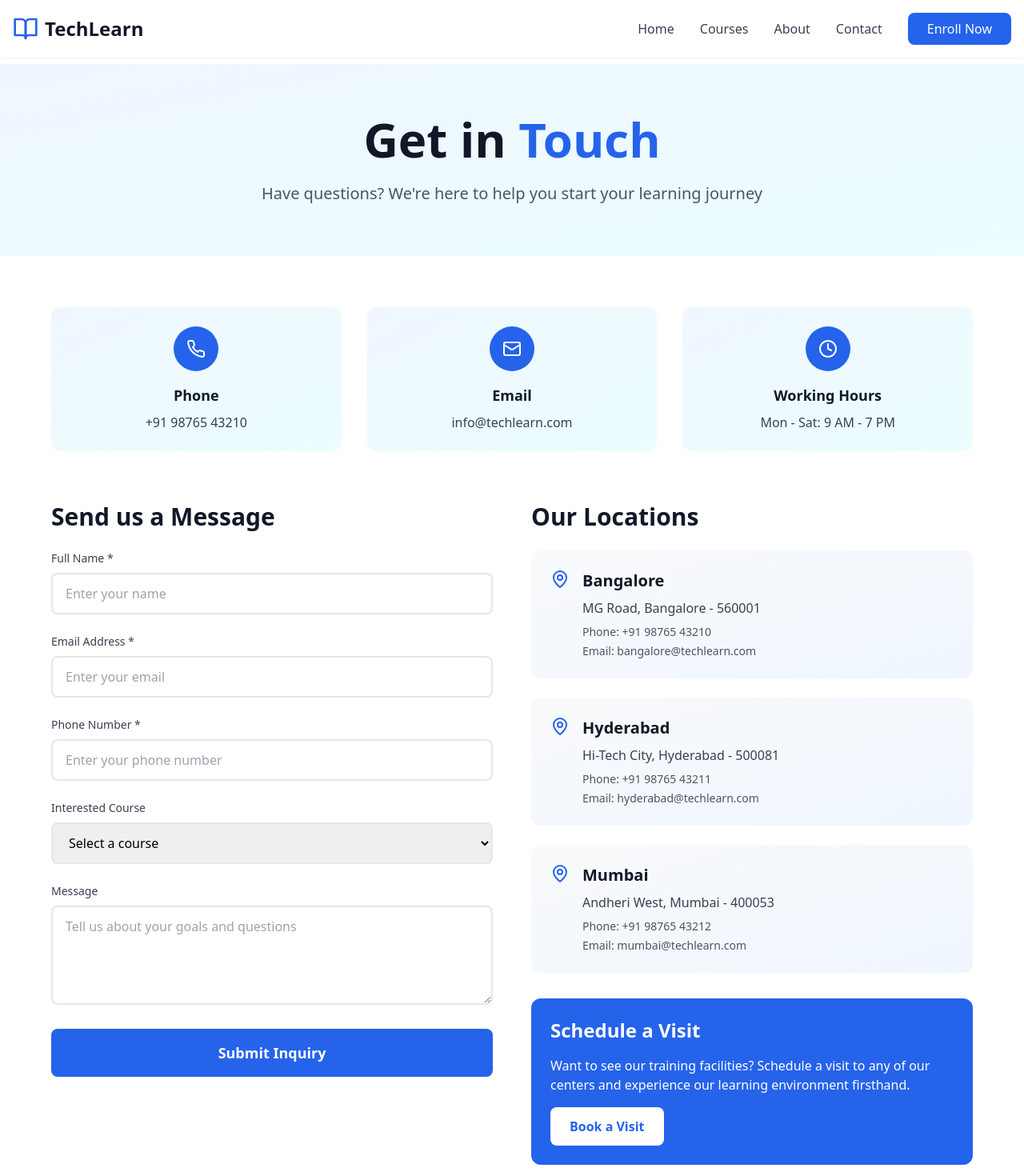
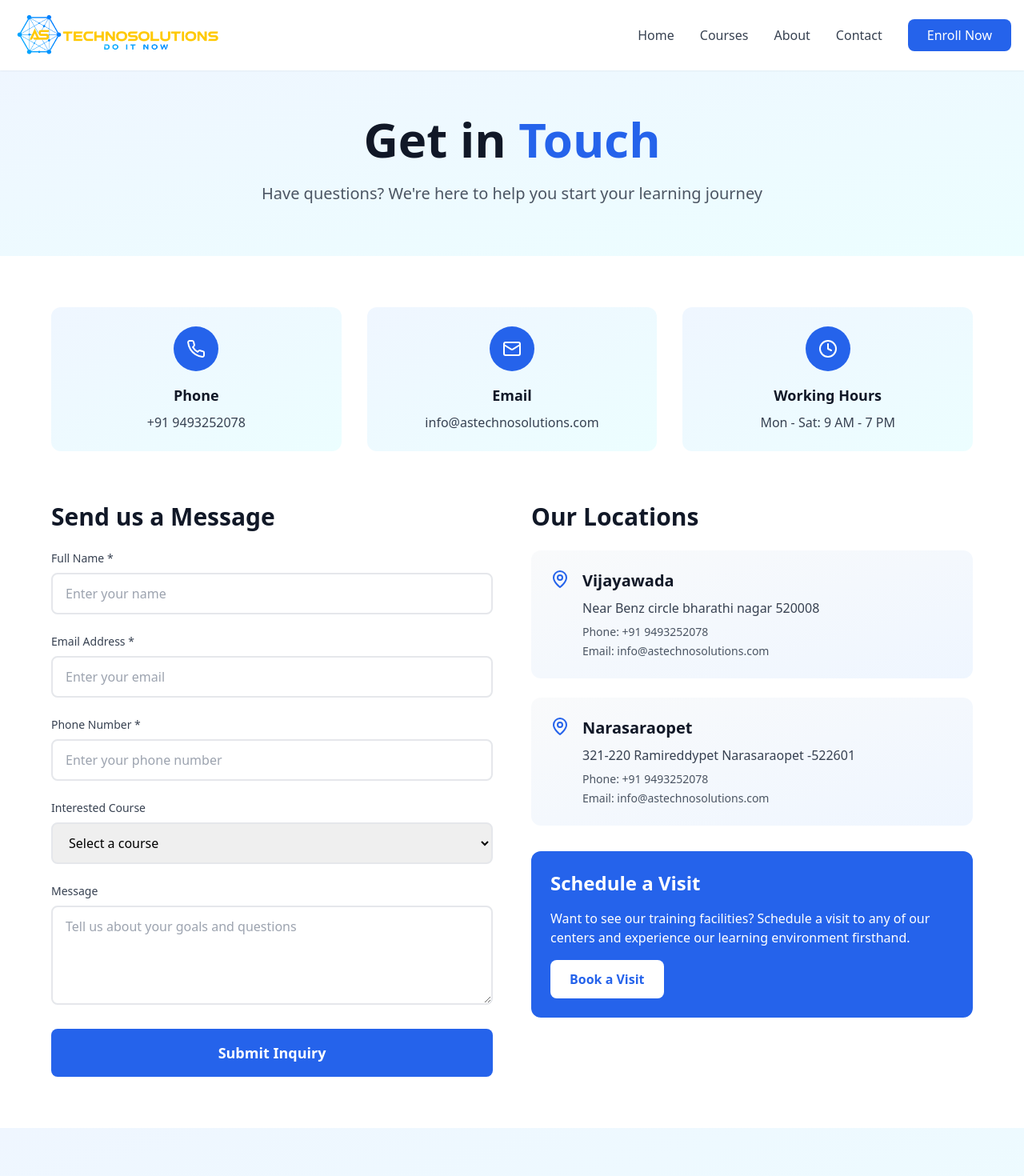
Before and after one commit to SuprajaDarapaneni/EXORDIAINNOVATION, a React (Vite) app: page /contact in a window 1280 px wide. Shown: the top 1470 px of the page at 80% size. Built offline with nearby package versions, Linux system fonts and the light colour scheme.

Commit message:
new changeds

```diff
--- a/src/components/Footer.tsx
+++ b/src/components/Footer.tsx
@@ -40,7 +40,7 @@ export default function Footer() {
             <h3 className="text-white font-bold mb-4">Contact Info</h3>
             <ul className="space-y-2 text-sm">
               <li>Email: info@techlearn.com</li>
-              <li>Phone: +91 98765 43210</li>
+              <li>Phone: +91 9493252078s</li>
               <li>Location: Bangalore, India</li>
             </ul>
           </div>
--- a/src/components/Header.tsx
+++ b/src/components/Header.tsx
@@ -1,6 +1,7 @@
-import { Menu, X, BookOpen } from 'lucide-react';
+import { Menu, X } from 'lucide-react';
 import { useState } from 'react';
 import { Link } from 'react-router-dom';
+import logo from '../assets/ai jpg-01.png'; // ✅ Make sure filename has no spaces or rename it safely
 
 export default function Header() {
   const [mobileMenuOpen, setMobileMenuOpen] = useState(false);
@@ -9,21 +10,31 @@ export default function Header() {
     <header className="fixed w-full bg-white shadow-sm z-50">
       <nav className="container mx-auto px-4 py-4">
         <div className="flex items-center justify-between">
+          {/* ✅ Logo Section */}
           <Link to="/" className="flex items-center space-x-2">
-            <BookOpen className="w-8 h-8 text-blue-600" />
-            <span className="text-2xl font-bold text-gray-900">TechLearn</span>
+            <img
+              src={logo}
+              alt="AI Technologies Logo"
+              className="h-14 w-auto object-contain brightness-125 contrast-125 hover:scale-105 transition-transform duration-300"
+              loading="lazy"
+            />
           </Link>
 
+          {/* ✅ Desktop Menu */}
           <div className="hidden md:flex items-center space-x-8">
             <Link to="/" className="text-gray-700 hover:text-blue-600 transition">Home</Link>
             <Link to="/courses" className="text-gray-700 hover:text-blue-600 transition">Courses</Link>
             <Link to="/about" className="text-gray-700 hover:text-blue-600 transition">About</Link>
             <Link to="/contact" className="text-gray-700 hover:text-blue-600 transition">Contact</Link>
-            <Link to="/contact" className="bg-blue-600 text-white px-6 py-2 rounded-lg hover:bg-blue-700 transition">
+            <Link
+              to="/contact"
+              className="bg-blue-600 text-white px-6 py-2 rounded-lg hover:bg-blue-700 transition"
+            >
               Enroll Now
             </Link>
           </div>
 
+          {/* ✅ Mobile Menu Button */}
           <button
             className="md:hidden text-gray-700"
             onClick={() => setMobileMenuOpen(!mobileMenuOpen)}
@@ -32,13 +43,18 @@ export default function Header() {
           </button>
         </div>
 
+        {/* ✅ Mobile Menu */}
         {mobileMenuOpen && (
           <div className="md:hidden mt-4 pb-4 space-y-3">
             <Link to="/" className="block text-gray-700 hover:text-blue-600 transition" onClick={() => setMobileMenuOpen(false)}>Home</Link>
             <Link to="/courses" className="block text-gray-700 hover:text-blue-600 transition" onClick={() => setMobileMenuOpen(false)}>Courses</Link>
             <Link to="/about" className="block text-gray-700 hover:text-blue-600 transition" onClick={() => setMobileMenuOpen(false)}>About</Link>
             <Link to="/contact" className="block text-gray-700 hover:text-blue-600 transition" onClick={() => setMobileMenuOpen(false)}>Contact</Link>
-            <Link to="/contact" className="block w-full bg-blue-600 text-white px-6 py-2 rounded-lg hover:bg-blue-700 transition text-center" onClick={() => setMobileMenuOpen(false)}>
+            <Link
+              to="/contact"
+              className="block w-full bg-blue-600 text-white px-6 py-2 rounded-lg hover:bg-blue-700 transition text-center"
+              onClick={() => setMobileMenuOpen(false)}
+            >
               Enroll Now
             </Link>
           </div>
--- a/src/pages/Contact.tsx
+++ b/src/pages/Contact.tsx
@@ -22,37 +22,32 @@ export default function Contact() {
 
   const locations = [
     {
-      city: 'Bangalore',
-      address: 'MG Road, Bangalore - 560001',
-      phone: '+91 98765 43210',
-      email: 'bangalore@techlearn.com',
+      city: 'Vijayawada',
+      address: 'Near Benz circle bharathi nagar  520008',
+      phone: '+91 9493252078',
+      email: 'info@astechnosolutions.com',
     },
     {
-      city: 'Hyderabad',
-      address: 'Hi-Tech City, Hyderabad - 500081',
-      phone: '+91 98765 43211',
-      email: 'hyderabad@techlearn.com',
+      city: 'Narasaraopet',
+      address: '321-220 Ramireddypet Narasaraopet -522601',
+      phone: '+91  9493252078',
+      email: 'info@astechnosolutions.com',
     },
-    {
-      city: 'Mumbai',
-      address: 'Andheri West, Mumbai - 400053',
-      phone: '+91 98765 43212',
-      email: 'mumbai@techlearn.com',
-    },
+
   ];
 
   const contactInfo = [
     {
       icon: <Phone className="w-6 h-6" />,
       title: 'Phone',
-      content: '+91 98765 43210',
-      link: 'tel:+919876543210',
+      content: '+91 9493252078',
+      link: 'tel:+919493252078',
     },
     {
       icon: <Mail className="w-6 h-6" />,
       title: 'Email',
-      content: 'info@techlearn.com',
-      link: 'mailto:info@techlearn.com',
+      content: ' info@astechnosolutions.com',
+      link: 'mailto: info@astechnosolutions.com',
     },
     {
       icon: <Clock className="w-6 h-6" />,
@@ -243,10 +238,10 @@ export default function Contact() {
               Join thousands of successful students who started their tech journey with us
             </p>
             <div className="flex flex-col sm:flex-row gap-4 justify-center">
-              <a href="tel:+919876543210" className="bg-blue-600 text-white px-8 py-3 rounded-lg hover:bg-blue-700 transition font-semibold">
+              <a href="tel:+919493252078" className="bg-blue-600 text-white px-8 py-3 rounded-lg hover:bg-blue-700 transition font-semibold">
                 Call Now
               </a>
-              <a href="https://wa.me/919876543210" target="_blank" rel="noopener noreferrer" className="bg-green-600 text-white px-8 py-3 rounded-lg hover:bg-green-700 transition font-semibold">
+              <a href="https://wa.me/+919493252078" target="_blank" rel="noopener noreferrer" className="bg-green-600 text-white px-8 py-3 rounded-lg hover:bg-green-700 transition font-semibold">
                 WhatsApp Us
               </a>
             </div>
--- a/src/pages/Home.tsx
+++ b/src/pages/Home.tsx
@@ -42,7 +42,8 @@ export default function Home() {
   const companyLogos = ['Google', 'Microsoft', 'Amazon', 'TCS', 'Infosys', 'Wipro', 'Accenture', 'Cognizant'];
 
   return (
-    <main>
+    <main className="pt-20">
+      {/* Hero Section */}
       <section className="bg-gradient-to-br from-blue-50 to-cyan-50 py-20">
         <div className="container mx-auto px-4">
           <div className="max-w-4xl mx-auto text-center">
@@ -53,10 +54,16 @@ export default function Home() {
               Transform your career with expert-led training programs. Get job-ready skills from industry professionals.
             </p>
             <div className="flex flex-col sm:flex-row gap-4 justify-center">
-              <Link to="/courses" className="bg-blue-600 text-white px-8 py-4 rounded-lg hover:bg-blue-700 transition flex items-center justify-center gap-2 text-lg font-semibold">
+              <Link
+                to="/courses"
+                className="bg-blue-600 text-white px-8 py-4 rounded-lg hover:bg-blue-700 transition flex items-center justify-center gap-2 text-lg font-semibold"
+              >
                 Explore Courses <ChevronRight className="w-5 h-5" />
               </Link>
-              <Link to="/contact" className="bg-white text-blue-600 px-8 py-4 rounded-lg hover:bg-gray-50 transition border-2 border-blue-600 text-lg font-semibold">
+              <Link
+                to="/contact"
+                className="bg-white text-blue-600 px-8 py-4 rounded-lg hover:bg-gray-50 transition border-2 border-blue-600 text-lg font-semibold"
+              >
                 Book Free Demo
               </Link>
             </div>
@@ -74,6 +81,7 @@ export default function Home() {
         </div>
       </section>
 
+      {/* Courses Section */}
       <section className="py-20 bg-white">
         <div className="container mx-auto px-4">
           <div className="text-center mb-16">
@@ -94,7 +102,10 @@ export default function Home() {
                 <div className="text-blue-600 mb-4 group-hover:scale-110 transition">{course.icon}</div>
                 <h3 className="text-2xl font-bold text-gray-900 mb-2">{course.name}</h3>
                 <p className="text-gray-600 mb-4">Duration: {course.duration}</p>
-                <Link to={`/courses/${course.slug}`} className="text-blue-600 font-semibold flex items-center gap-2 hover:gap-3 transition-all">
+                <Link
+                  to={`/courses/${course.slug}`}
+                  className="text-blue-600 font-semibold flex items-center gap-2 hover:gap-3 transition-all"
+                >
                   View Details <ChevronRight className="w-4 h-4" />
                 </Link>
               </div>
@@ -102,13 +113,17 @@ export default function Home() {
           </div>
 
           <div className="text-center mt-12">
-            <Link to="/courses" className="inline-block bg-blue-600 text-white px-8 py-3 rounded-lg hover:bg-blue-700 transition text-lg font-semibold">
+            <Link
+              to="/courses"
+              className="inline-block bg-blue-600 text-white px-8 py-3 rounded-lg hover:bg-blue-700 transition text-lg font-semibold"
+            >
               View All Courses
             </Link>
           </div>
         </div>
       </section>
 
+      {/* Hiring Partners Section */}
       <section className="py-20 bg-white border-t">
         <div className="container mx-auto px-4">
           <div className="text-center mb-16">
@@ -133,6 +148,7 @@ export default function Home() {
         </div>
       </section>
 
+      {/* Testimonials Section */}
       <section className="py-20 bg-gradient-to-br from-blue-50 to-cyan-50">
         <div className="container mx-auto px-4">
           <div className="text-center mb-16">
@@ -163,6 +179,7 @@ export default function Home() {
         </div>
       </section>
 
+      {/* Call to Action Section */}
       <section className="py-20 bg-gray-900 text-white">
         <div className="container mx-auto px-4">
           <div className="max-w-4xl mx-auto text-center">
@@ -172,7 +189,10 @@ export default function Home() {
             <p className="text-xl text-gray-300 mb-8">
               Join thousands of students who have transformed their careers with us
             </p>
-            <Link to="/contact" className="inline-block bg-blue-600 text-white px-10 py-4 rounded-lg hover:bg-blue-700 transition text-lg font-semibold">
+            <Link
+              to="/contact"
+              className="inline-block bg-blue-600 text-white px-10 py-4 rounded-lg hover:bg-blue-700 transition text-lg font-semibold"
+            >
               Get Started Today
             </Link>
           </div>
```
Also changed, not shown: src/pages/Courses.tsx (+1 -43 lines), src/assets/ai jpg-01 (2).png (added), src/assets/ai jpg-01.png (added).
